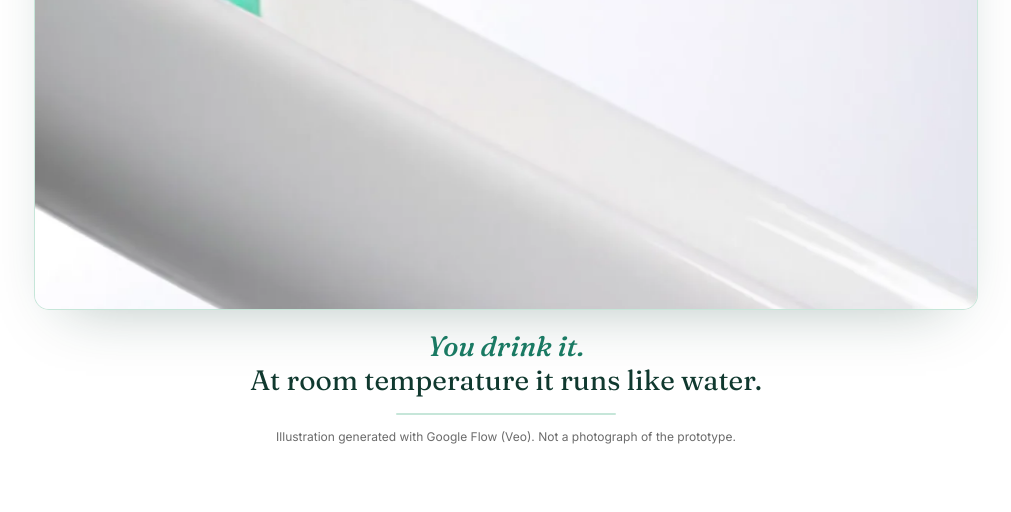
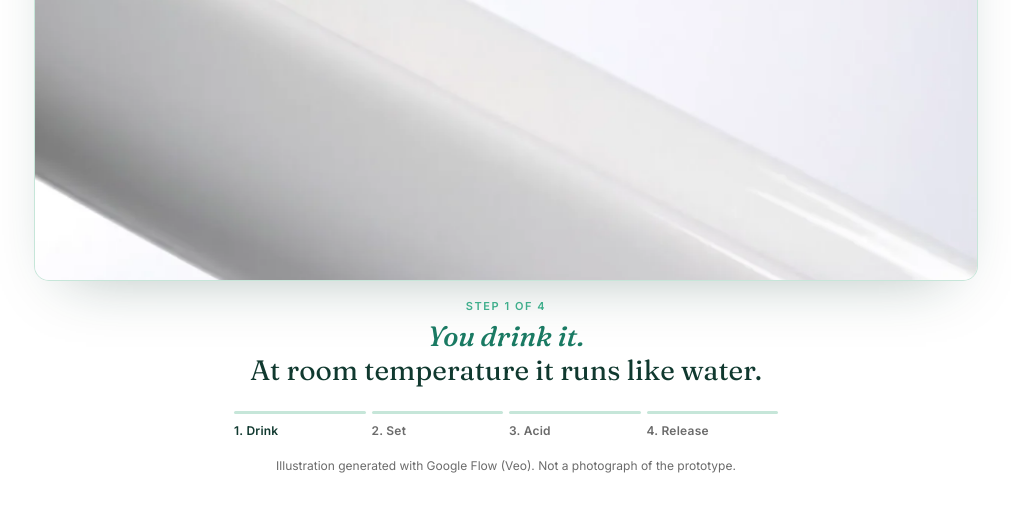
Before and after one commit to 28jaydens/conrad-website, a plain HTML site: page index.html in a window 1280 px wide. Shown: the part 1050-1562 px from the top of the page, without its empty margins (134-1145 px from the left). Drawn offline with Linux system fonts and the light colour scheme.

Commit message:
Split the scroll film into four labelled segments
The progress line under the film becomes four bars (Drink, Set, Acid,
Release), one per caption. Each fills as its part plays and scrolls
to that part when clicked, and each caption carries a step count.

Co-Authored-By: Claude Fable 5.2 <noreply@anthropic.com>

```diff
--- a/assets/site.css
+++ b/assets/site.css
@@ -576,8 +576,15 @@ tr.is-us td:first-child { box-shadow: inset 4px 0 0 var(--gel-700); }
 .film__caps li { grid-area: 1 / 1; font-family: var(--font-display); font-size: clamp(1.125rem, .95rem + 1.1vw, 1.75rem); line-height: 1.22; color: var(--gel-900); opacity: 0; transform: translateY(12px); transition: opacity .45s ease, transform .6s var(--ease); }
 .film__caps li.on { opacity: 1; transform: none; }
 .film__caps b { display: block; font-style: italic; font-weight: 500; color: var(--gel-700); }
-.film__bar { flex: none; position: relative; width: min(220px, 50vw); height: 2px; margin-top: clamp(.8rem, 2vh, 1.25rem); background: var(--gel-200); border-radius: 2px; overflow: hidden; }
-.film__bar::after { content: ""; position: absolute; inset: 0; transform-origin: left; transform: scaleX(var(--fp, 0)); background: var(--gel-700); }
+.film__step { display: block; margin-bottom: .35rem; font-family: var(--font); font-size: .6875rem; font-weight: 600; letter-spacing: .14em; text-transform: uppercase; color: var(--gel-500); }
+/* the film in parts: one segment per caption, each filling as its part plays */
+.film__bar { flex: none; display: flex; gap: 6px; width: min(100%, 34rem); margin-top: clamp(.8rem, 2vh, 1.25rem); }
+.film__seg { flex: 1 1 0; min-width: 0; padding: .5rem 0 .25rem; border: 0; background: none; cursor: pointer; font: inherit; font-size: .75rem; font-weight: 600; letter-spacing: .02em; text-align: left; color: var(--gray-500); transition: color .3s ease; }
+.film__seg i { display: block; position: relative; height: 3px; margin-bottom: .45rem; border-radius: 3px; overflow: hidden; background: var(--gel-200); }
+.film__seg i::after { content: ""; position: absolute; inset: 0; transform-origin: left; transform: scaleX(var(--sf, 0)); background: var(--gel-700); }
+.film__seg span { display: block; white-space: nowrap; overflow: hidden; text-overflow: ellipsis; }
+.film__seg.on, .film__seg:hover { color: var(--gel-900); }
+.film__seg:focus-visible { outline: 2px solid var(--gel-700); outline-offset: 3px; border-radius: 4px; }
 .film__note { flex: none; margin-top: .7rem; font-size: .75rem; color: var(--gray-500); text-align: center; }
 /* reduced motion: one still, the lines stacked, no scrubbing */
 .film--still { height: auto; padding: 2rem 0 3rem; }
--- a/assets/site.js
+++ b/assets/site.js
@@ -185,10 +185,37 @@
       film.style.setProperty('--fp', p.toFixed(4));
       want = Math.round(p * (fN - 1));
       var c = 0;
-      caps.forEach(function (li, n) { if (p >= (li.dataset.at ? +li.dataset.at : n / caps.length)) c = n; });
+      ats.forEach(function (a, n) { if (p >= a) c = n; });
       caps.forEach(function (li, n) { li.classList.toggle('on', n === c); });
+      segs.forEach(function (b, n) {
+        var end = n + 1 < ats.length ? ats[n + 1] : 1;
+        b.style.setProperty('--sf', clamp((p - ats[n]) / (end - ats[n])).toFixed(4));
+        b.classList.toggle('on', n === c);
+        if (n === c) b.setAttribute('aria-current', 'step'); else b.removeAttribute('aria-current');
+      });
       if (want !== shown) fDraw();
     }
+    /* one segment per caption: each fills as its part of the film plays, and jumps there on click */
+    var ats = [], segs = [], bar = film.querySelector('.film__bar');
+    caps.forEach(function (li, n) {
+      ats[n] = li.dataset.at ? +li.dataset.at : n / caps.length;
+      var k = doc.createElement('span');
+      k.className = 'film__step';
+      k.textContent = 'Step ' + (n + 1) + ' of ' + caps.length;
+      li.insertBefore(k, li.firstChild);
+      if (!bar) return;
+      var b = doc.createElement('button');
+      b.type = 'button';
+      b.className = 'film__seg';
+      b.innerHTML = '<i></i><span>' + (n + 1) + '. ' + (li.dataset.label || '') + '</span>';
+      b.addEventListener('click', function () {
+        var span = film.offsetHeight - window.innerHeight;
+        window.scrollTo({ top: film.getBoundingClientRect().top + window.pageYOffset + ats[n] * span + 2, behavior: 'smooth' });
+      });
+      bar.appendChild(b);
+      segs.push(b);
+    });
+    if (bar) { bar.removeAttribute('aria-hidden'); bar.setAttribute('role', 'group'); bar.setAttribute('aria-label', 'Parts of the film'); }
     for (var f = 0; f < fN; f++) (function (n) {
       var im = new Image();
       im.decoding = 'async';
--- a/index.html
+++ b/index.html
@@ -74,10 +74,10 @@
   <div class="film__stage">
     <canvas class="film__canvas" aria-hidden="true"></canvas>
     <ol class="film__caps">
-      <li data-at="0"><b>You drink it.</b> At room temperature it runs like water.</li>
-      <li data-at=".2"><b>It warms to 37 °C.</b> The liquid thickens and sets into a gel that clings.</li>
-      <li data-at=".5"><b>Acid arrives.</b> Reflux drops the pH at the surface of the gel.</li>
-      <li data-at=".66"><b>The beads open.</b> They release the buffer and the acid is neutralised.</li>
+      <li data-at="0" data-label="Drink"><b>You drink it.</b> At room temperature it runs like water.</li>
+      <li data-at=".2" data-label="Set"><b>It warms to 37 °C.</b> The liquid thickens and sets into a gel that clings.</li>
+      <li data-at=".5" data-label="Acid"><b>Acid arrives.</b> Reflux drops the pH at the surface of the gel.</li>
+      <li data-at=".66" data-label="Release"><b>The beads open.</b> They release the buffer and the acid is neutralised.</li>
     </ol>
     <div class="film__bar" aria-hidden="true"></div>
     <p class="film__note">Illustration generated with Google Flow (Veo). Not a photograph of the prototype.</p>
```
